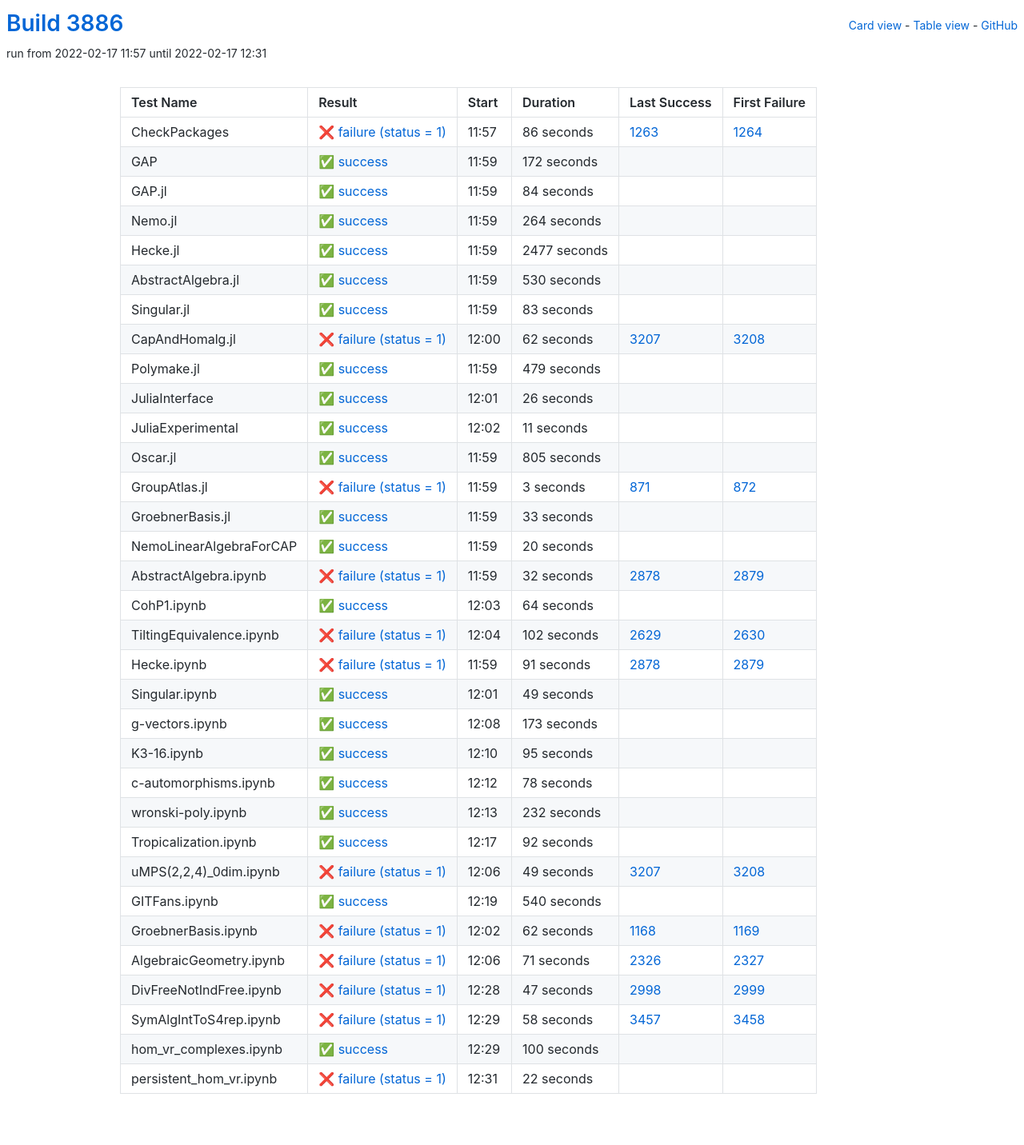
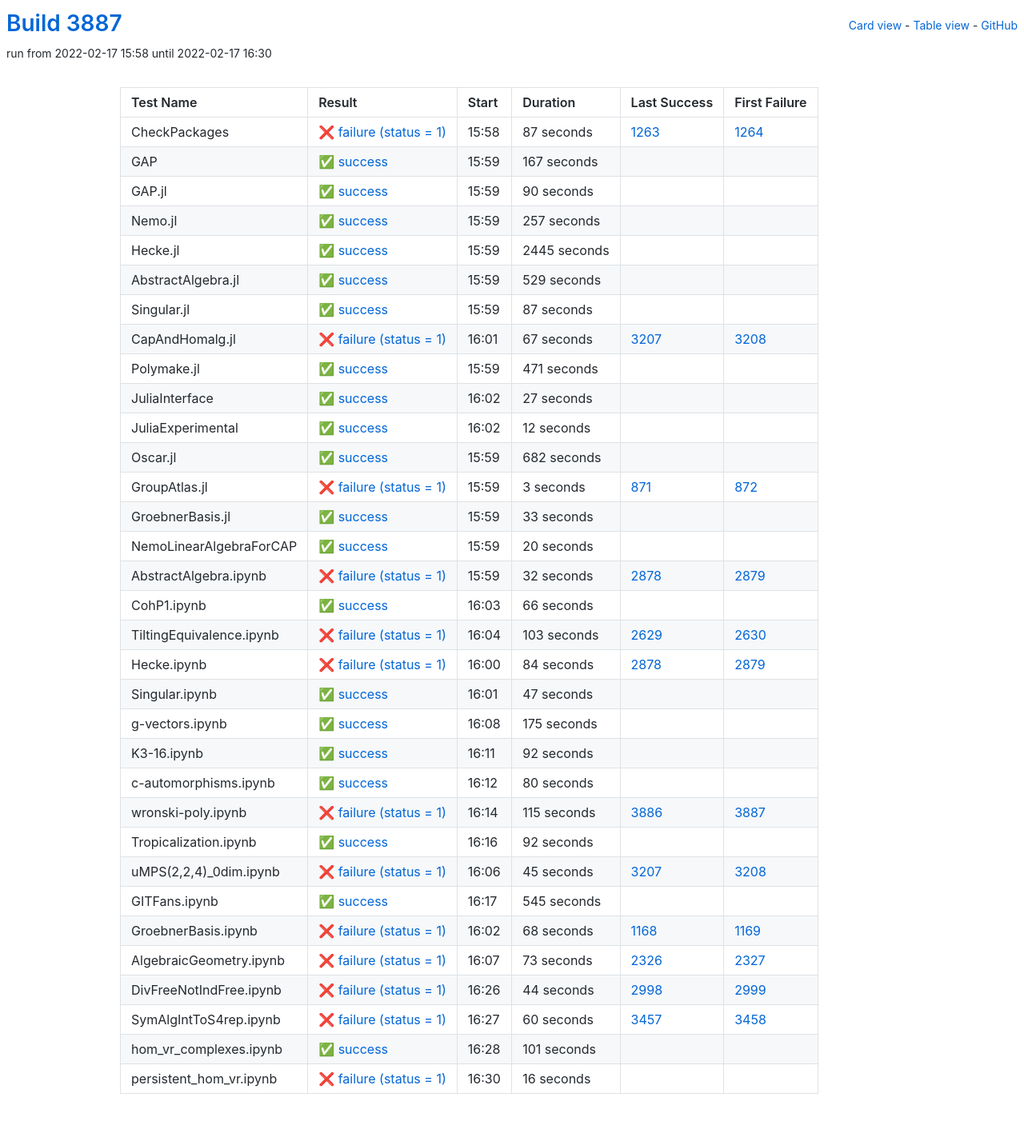
Before and after one commit to oscar-system/oscar-ci-status-stable, a Jekyll site: the page built from table.html, in a window 1280 px wide. Shown: the whole page at 80% size. Built offline with Jekyll 4.4.1, drawn with Linux system fonts in a browser that asks for light colours.

Commit message:
Build #3887

```diff
--- a/_data/ci.yml
+++ b/_data/ci.yml
@@ -1,6 +1,6 @@
 ---
-build: 3886
-build_url: https://oscarci.mathematik.uni-kl.de/job/oscar-stable/3886/
+build: 3887
+build_url: https://oscarci.mathematik.uni-kl.de/job/oscar-stable/3887/
 job: oscar-stable
 organization: oscar-system
 repo: oscar-ci-status-stable
@@ -8,152 +8,152 @@ repourl: https://github.com/oscar-system/oscar-ci-status-stable
 tests:
 - name: CheckPackages
   id: checkpackages
-  log: https://oscarci.mathematik.uni-kl.de/job/oscar-stable/3886/artifact/logs/build-3886/CheckPackages.log
-  start: 2022-02-17 11:57
+  log: https://oscarci.mathematik.uni-kl.de/job/oscar-stable/3887/artifact/logs/build-3887/CheckPackages.log
+  start: 2022-02-17 15:58
   success: false
   exitcode: 1
   status: failure
-  duration: 86
+  duration: 87
   last_success: 1263
   last_success_url: https://oscarci.mathematik.uni-kl.de/job/oscar-stable/1263/
   first_failure: 1264
   first_failure_url: https://oscarci.mathematik.uni-kl.de/job/oscar-stable/1264/
 - name: GAP
   id: gap
-  log: https://oscarci.mathematik.uni-kl.de/job/oscar-stable/3886/artifact/logs/build-3886/GAP.log
-  start: 2022-02-17 11:59
+  log: https://oscarci.mathematik.uni-kl.de/job/oscar-stable/3887/artifact/logs/build-3887/GAP.log
+  start: 2022-02-17 15:59
   success: true
   exitcode: 0
   status: success
-  duration: 172
+  duration: 167
   last_success: false
   last_success_url:
   first_failure: false
   first_failure_url:
 - name: GAP.jl
   id: gap-jl
-  log: https://oscarci.mathematik.uni-kl.de/job/oscar-stable/3886/artifact/logs/build-3886/GAP.jl.log
-  start: 2022-02-17 11:59
+  log: https://oscarci.mathematik.uni-kl.de/job/oscar-stable/3887/artifact/logs/build-3887/GAP.jl.log
+  start: 2022-02-17 15:59
   success: true
   exitcode: 0
   status: success
-  duration: 84
+  duration: 90
   last_success: false
   last_success_url:
   first_failure: false
   first_failure_url:
 - name: Nemo.jl
   id: nemo-jl
-  log: https://oscarci.mathematik.uni-kl.de/job/oscar-stable/3886/artifact/logs/build-3886/Nemo.jl.log
-  start: 2022-02-17 11:59
+  log: https://oscarci.mathematik.uni-kl.de/job/oscar-stable/3887/artifact/logs/build-3887/Nemo.jl.log
+  start: 2022-02-17 15:59
   success: true
   exitcode: 0
   status: success
-  duration: 264
+  duration: 257
   last_success: false
   last_success_url:
   first_failure: false
   first_failure_url:
 - name: Hecke.jl
   id: hecke-jl
-  log: https://oscarci.mathematik.uni-kl.de/job/oscar-stable/3886/artifact/logs/build-3886/Hecke.jl.log
-  start: 2022-02-17 11:59
+  log: https://oscarci.mathematik.uni-kl.de/job/oscar-stable/3887/artifact/logs/build-3887/Hecke.jl.log
+  start: 2022-02-17 15:59
   success: true
   exitcode: 0
   status: success
-  duration: 2477
+  duration: 2445
   last_success: false
   last_success_url:
   first_failure: false
   first_failure_url:
 - name: AbstractAlgebra.jl
   id: abstractalgebra-jl
-  log: https://oscarci.mathematik.uni-kl.de/job/oscar-stable/3886/artifact/logs/build-3886/AbstractAlgebra.jl.log
-  start: 2022-02-17 11:59
+  log: https://oscarci.mathematik.uni-kl.de/job/oscar-stable/3887/artifact/logs/build-3887/AbstractAlgebra.jl.log
+  start: 2022-02-17 15:59
   success: true
   exitcode: 0
   status: success
-  duration: 530
+  duration: 529
   last_success: false
   last_success_url:
   first_failure: false
   first_failure_url:
 - name: Singular.jl
   id: singular-jl
-  log: https://oscarci.mathematik.uni-kl.de/job/oscar-stable/3886/artifact/logs/build-3886/Singular.jl.log
-  start: 2022-02-17 11:59
+  log: https://oscarci.mathematik.uni-kl.de/job/oscar-stable/3887/artifact/logs/build-3887/Singular.jl.log
+  start: 2022-02-17 15:59
   success: true
   exitcode: 0
   status: success
-  duration: 83
+  duration: 87
   last_success: false
   last_success_url:
   first_failure: false
   first_failure_url:
 - name: CapAndHomalg.jl
   id: capandhomalg-jl
-  log: https://oscarci.mathematik.uni-kl.de/job/oscar-stable/3886/artifact/logs/build-3886/CapAndHomalg.jl.log
-  start: 2022-02-17 12:00
+  log: https://oscarci.mathematik.uni-kl.de/job/oscar-stable/3887/artifact/logs/build-3887/CapAndHomalg.jl.log
+  start: 2022-02-17 16:01
   success: false
   exitcode: 1
   status: failure
-  duration: 62
+  duration: 67
   last_success: 3207
   last_success_url: https://oscarci.mathematik.uni-kl.de/job/oscar-stable/3207/
   first_failure: 3208
   first_failure_url: https://oscarci.mathematik.uni-kl.de/job/oscar-stable/3208/
 - name: Polymake.jl
   id: polymake-jl
-  log: https://oscarci.mathematik.uni-kl.de/job/oscar-stable/3886/artifact/logs/build-3886/Polymake.jl.log
-  start: 2022-02-17 11:59
+  log: https://oscarci.mathematik.uni-kl.de/job/oscar-stable/3887/artifact/logs/build-3887/Polymake.jl.log
+  start: 2022-02-17 15:59
   success: true
   exitcode: 0
   status: success
-  duration: 479
+  duration: 471
   last_success: false
   last_success_url:
   first_failure: false
   first_failure_url:
 - name: JuliaInterface
   id: juliainterface
-  log: https://oscarci.mathematik.uni-kl.de/job/oscar-stable/3886/artifact/logs/build-3886/JuliaInterface.log
-  start: 2022-02-17 12:01
+  log: https://oscarci.mathematik.uni-kl.de/job/oscar-stable/3887/artifact/logs/build-3887/JuliaInterface.log
+  start: 2022-02-17 16:02
   success: true
   exitcode: 0
   status: success
-  duration: 26
+  duration: 27
   last_success: false
   last_success_url:
   first_failure: false
   first_failure_url:
 - name: JuliaExperimental
   id: juliaexperimental
-  log: https://oscarci.mathematik.uni-kl.de/job/oscar-stable/3886/artifact/logs/build-3886/JuliaExperimental.log
-  start: 2022-02-17 12:02
+  log: https://oscarci.mathematik.uni-kl.de/job/oscar-stable/3887/artifact/logs/build-3887/JuliaExperimental.log
+  start: 2022-02-17 16:02
   success: true
   exitcode: 0
   status: success
-  duration: 11
+  duration: 12
   last_success: false
   last_success_url:
   first_failure: false
   first_failure_url:
 - name: Oscar.jl
   id: oscar-jl
-  log: https://oscarci.mathematik.uni-kl.de/job/oscar-stable/3886/artifact/logs/build-3886/Oscar.jl.log
-  start: 2022-02-17 11:59
+  log: https://oscarci.mathematik.uni-kl.de/job/oscar-stable/3887/artifact/logs/build-3887/Oscar.jl.log
+  start: 2022-02-17 15:59
   success: true
   exitcode: 0
   status: success
-  duration: 805
+  duration: 682
   last_success: false
   last_success_url:
   first_failure: false
   first_failure_url:
 - name: GroupAtlas.jl
   id: groupatlas-jl
-  log: https://oscarci.mathematik.uni-kl.de/job/oscar-stable/3886/artifact/logs/build-3886/GroupAtlas.jl.log
-  start: 2022-02-17 11:59
+  log: https://oscarci.mathematik.uni-kl.de/job/oscar-stable/3887/artifact/logs/build-3887/GroupAtlas.jl.log
+  start: 2022-02-17 15:59
   success: false
   exitcode: 1
   status: failure
@@ -164,8 +164,8 @@ tests:
   first_failure_url: https://oscarci.mathematik.uni-kl.de/job/oscar-stable/872/
 - name: GroebnerBasis.jl
   id: groebnerbasis-jl
-  log: https://oscarci.mathematik.uni-kl.de/job/oscar-stable/3886/artifact/logs/build-3886/GroebnerBasis.jl.log
-  start: 2022-02-17 11:59
+  log: https://oscarci.mathematik.uni-kl.de/job/oscar-stable/3887/artifact/logs/build-3887/GroebnerBasis.jl.log
+  start: 2022-02-17 15:59
   success: true
   exitcode: 0
   status: success
@@ -176,8 +176,8 @@ tests:
   first_failure_url:
 - name: NemoLinearAlgebraForCAP
   id: nemolinearalgebraforcap
-  log: https://oscarci.mathematik.uni-kl.de/job/oscar-stable/3886/artifact/logs/build-3886/NemoLinearAlgebraForCAP.log
-  start: 2022-02-17 11:59
+  log: https://oscarci.mathematik.uni-kl.de/job/oscar-stable/3887/artifact/logs/build-3887/NemoLinearAlgebraForCAP.log
+  start: 2022-02-17 15:59
   success: true
   exitcode: 0
   status: success
@@ -188,8 +188,8 @@ tests:
   first_failure_url:
 - name: AbstractAlgebra.ipynb
   id: abstractalgebra-ipynb
-  log: https://oscarci.mathematik.uni-kl.de/job/oscar-stable/3886/artifact/logs/build-3886/AbstractAlgebra.ipynb.log
-  start: 2022-02-17 11:59
+  log: https://oscarci.mathematik.uni-kl.de/job/oscar-stable/3887/artifact/logs/build-3887/AbstractAlgebra.ipynb.log
+  start: 2022-02-17 15:59
   success: false
   exitcode: 1
   status: failure
@@ -200,104 +200,104 @@ tests:
   first_failure_url: https://oscarci.mathematik.uni-kl.de/job/oscar-stable/2879/
 - name: CohP1.ipynb
   id: cohp1-ipynb
-  log: https://oscarci.mathematik.uni-kl.de/job/oscar-stable/3886/artifact/logs/build-3886/CohP1.ipynb.log
-  start: 2022-02-17 12:03
+  log: https://oscarci.mathematik.uni-kl.de/job/oscar-stable/3887/artifact/logs/build-3887/CohP1.ipynb.log
+  start: 2022-02-17 16:03
   success: true
   exitcode: 0
   status: success
-  duration: 64
+  duration: 66
   last_success: false
   last_success_url:
   first_failure: false
   first_failure_url:
 - name: TiltingEquivalence.ipynb
   id: tiltingequivalence-ipynb
-  log: https://oscarci.mathematik.uni-kl.de/job/oscar-stable/3886/artifact/logs/build-3886/TiltingEquivalence.ipynb.log
-  start: 2022-02-17 12:04
+  log: https://oscarci.mathematik.uni-kl.de/job/oscar-stable/3887/artifact/logs/build-3887/TiltingEquivalence.ipynb.log
+  start: 2022-02-17 16:04
   success: false
   exitcode: 1
   status: failure
-  duration: 102
+  duration: 103
   last_success: 2629
   last_success_url: https://oscarci.mathematik.uni-kl.de/job/oscar-stable/2629/
   first_failure: 2630
   first_failure_url: https://oscarci.mathematik.uni-kl.de/job/oscar-stable/2630/
 - name: Hecke.ipynb
   id: hecke-ipynb
-  log: https://oscarci.mathematik.uni-kl.de/job/oscar-stable/3886/artifact/logs/build-3886/Hecke.ipynb.log
-  start: 2022-02-17 11:59
+  log: https://oscarci.mathematik.uni-kl.de/job/oscar-stable/3887/artifact/logs/build-3887/Hecke.ipynb.log
+  start: 2022-02-17 16:00
   success: false
   exitcode: 1
   status: failure
-  duration: 91
+  duration: 84
   last_success: 2878
   last_success_url: https://oscarci.mathematik.uni-kl.de/job/oscar-stable/2878/
   first_failure: 2879
   first_failure_url: https://oscarci.mathematik.uni-kl.de/job/oscar-stable/2879/
 - name: Singular.ipynb
   id: singular-ipynb
-  log: https://oscarci.mathematik.uni-kl.de/job/oscar-stable/3886/artifact/logs/build-3886/Singular.ipynb.log
-  start: 2022-02-17 12:01
+  log: https://oscarci.mathematik.uni-kl.de/job/oscar-stable/3887/artifact/logs/build-3887/Singular.ipynb.log
+  start: 2022-02-17 16:01
   success: true
   exitcode: 0
   status: success
-  duration: 49
+  duration: 47
   last_success: false
   last_success_url:
   first_failure: false
   first_failure_url:
 - name: g-vectors.ipynb
   id: g-vectors-ipynb
-  log: https://oscarci.mathematik.uni-kl.de/job/oscar-stable/3886/artifact/logs/build-3886/g-vectors.ipynb.log
-  start: 2022-02-17 12:08
+  log: https://oscarci.mathematik.uni-kl.de/job/oscar-stable/3887/artifact/logs/build-3887/g-vectors.ipynb.log
+  start: 2022-02-17 16:08
   success: true
   exitcode: 0
   status: success
-  duration: 173
+  duration: 175
   last_success: false
   last_success_url:
   first_failure: false
   first_failure_url:
 - name: K3-16.ipynb
   id: k3-16-ipynb
-  log: https://oscarci.mathematik.uni-kl.de/job/oscar-stable/3886/artifact/logs/build-3886/K3-16.ipynb.log
-  start: 2022-02-17 12:10
+  log: https://oscarci.mathematik.uni-kl.de/job/oscar-stable/3887/artifact/logs/build-3887/K3-16.ipynb.log
+  start: 2022-02-17 16:11
   success: true
   exitcode: 0
   status: success
-  duration: 95
+  duration: 92
   last_success: false
   last_success_url:
   first_failure: false
   first_failure_url:
 - name: c-automorphisms.ipynb
   id: c-automorphisms-ipynb
-  log: https://oscarci.mathematik.uni-kl.de/job/oscar-stable/3886/artifact/logs/build-3886/c-automorphisms.ipynb.log
-  start: 2022-02-17 12:12
+  log: https://oscarci.mathematik.uni-kl.de/job/oscar-stable/3887/artifact/logs/build-3887/c-automorphisms.ipynb.log
+  start: 2022-02-17 16:12
   success: true
   exitcode: 0
   status: success
-  duration: 78
+  duration: 80
   last_success: false
   last_success_url:
   first_failure: false
   first_failure_url:
 - name: wronski-poly.ipynb
   id: wronski-poly-ipynb
-  log: https://oscarci.mathematik.uni-kl.de/job/oscar-stable/3886/artifact/logs/build-3886/wronski-poly.ipynb.log
-  start: 2022-02-17 12:13
-  success: true
-  exitcode: 0
-  status: success
-  duration: 232
-  last_success: false
-  last_success_url:
-  first_failure: false
-  first_failure_url:
+  log: https://oscarci.mathematik.uni-kl.de/job/oscar-stable/3887/artifact/logs/build-3887/wronski-poly.ipynb.log
+  start: 2022-02-17 16:14
+  success: false
+  exitcode: 1
+  status: failure
+  duration: 115
+  last_success: 3886
+  last_success_url: https://oscarci.mathematik.uni-kl.de/job/oscar-stable/3886/
+  first_failure: 3887
+  first_failure_url: https://oscarci.mathematik.uni-kl.de/job/oscar-stable/3887/
 - name: Tropicalization.ipynb
   id: tropicalization-ipynb
-  log: https://oscarci.mathematik.uni-kl.de/job/oscar-stable/3886/artifact/logs/build-3886/Tropicalization.ipynb.log
-  start: 2022-02-17 12:17
+  log: https://oscarci.mathematik.uni-kl.de/job/oscar-stable/3887/artifact/logs/build-3887/Tropicalization.ipynb.log
+  start: 2022-02-17 16:16
   success: true
   exitcode: 0
   status: success
@@ -308,96 +308,96 @@ tests:
   first_failure_url:
 - name: uMPS(2,2,4)_0dim.ipynb
   id: umps-2-2-4-0dim-ipynb
-  log: https://oscarci.mathematik.uni-kl.de/job/oscar-stable/3886/artifact/logs/build-3886/uMPS-2-2-4-_0dim.ipynb.log
-  start: 2022-02-17 12:06
+  log: https://oscarci.mathematik.uni-kl.de/job/oscar-stable/3887/artifact/logs/build-3887/uMPS-2-2-4-_0dim.ipynb.log
+  start: 2022-02-17 16:06
   success: false
   exitcode: 1
   status: failure
-  duration: 49
+  duration: 45
   last_success: 3207
   last_success_url: https://oscarci.mathematik.uni-kl.de/job/oscar-stable/3207/
   first_failure: 3208
   first_failure_url: https://oscarci.mathematik.uni-kl.de/job/oscar-stable/3208/
 - name: GITFans.ipynb
   id: gitfans-ipynb
-  log: https://oscarci.mathematik.uni-kl.de/job/oscar-stable/3886/artifact/logs/build-3886/GITFans.ipynb.log
-  start: 2022-02-17 12:19
+  log: https://oscarci.mathematik.uni-kl.de/job/oscar-stable/3887/artifact/logs/build-3887/GITFans.ipynb.log
+  start: 2022-02-17 16:17
   success: true
   exitcode: 0
   status: success
-  duration: 540
+  duration: 545
   last_success: false
   last_success_url:
   first_failure: false
   first_failure_url:
 - name: GroebnerBasis.ipynb
   id: groebnerbasis-ipynb
-  log: https://oscarci.mathematik.uni-kl.de/job/oscar-stable/3886/artifact/logs/build-3886/GroebnerBasis.ipynb.log
-  start: 2022-02-17 12:02
+  log: https://oscarci.mathematik.uni-kl.de/job/oscar-stable/3887/artifact/logs/build-3887/GroebnerBasis.ipynb.log
+  start: 2022-02-17 16:02
   success: false
   exitcode: 1
   status: failure
-  duration: 62
+  duration: 68
   last_success: 1168
   last_success_url: https://oscarci.mathematik.uni-kl.de/job/oscar-stable/1168/
   first_failure: 1169
   first_failure_url: https://oscarci.mathematik.uni-kl.de/job/oscar-stable/1169/
 - name: AlgebraicGeometry.ipynb
   id: algebraicgeometry-ipynb
-  log: https://oscarci.mathematik.uni-kl.de/job/oscar-stable/3886/artifact/logs/build-3886/AlgebraicGeometry.ipynb.log
-  start: 2022-02-17 12:06
+  log: https://oscarci.mathematik.uni-kl.de/job/oscar-stable/3887/artifact/logs/build-3887/AlgebraicGeometry.ipynb.log
+  start: 2022-02-17 16:07
   success: false
   exitcode: 1
   status: failure
-  duration: 71
+  duration: 73
   last_success: 2326
   last_success_url: https://oscarci.mathematik.uni-kl.de/job/oscar-stable/2326/
   first_failure: 2327
   first_failure_url: https://oscarci.mathematik.uni-kl.de/job/oscar-stable/2327/
 - name: DivFreeNotIndFree.ipynb
   id: divfreenotindfree-ipynb
-  log: https://oscarci.mathematik.uni-kl.de/job/oscar-stable/3886/artifact/logs/build-3886/DivFreeNotIndFree.ipynb.log
-  start: 2022-02-17 12:28
+  log: https://oscarci.mathematik.uni-kl.de/job/oscar-stable/3887/artifact/logs/build-3887/DivFreeNotIndFree.ipynb.log
+  start: 2022-02-17 16:26
   success: false
   exitcode: 1
   status: failure
-  duration: 47
+  duration: 44
   last_success: 2998
   last_success_url: https://oscarci.mathematik.uni-kl.de/job/oscar-stable/2998/
   first_failure: 2999
   first_failure_url: https://oscarci.mathematik.uni-kl.de/job/oscar-stable/2999/
 - name: SymAlgIntToS4rep.ipynb
   id: symalginttos4rep-ipynb
-  log: https://oscarci.mathematik.uni-kl.de/job/oscar-stable/3886/artifact/logs/build-3886/SymAlgIntToS4rep.ipynb.log
-  start: 2022-02-17 12:29
+  log: https://oscarci.mathematik.uni-kl.de/job/oscar-stable/3887/artifact/logs/build-3887/SymAlgIntToS4rep.ipynb.log
+  start: 2022-02-17 16:27
   success: false
   exitcode: 1
   status: failure
-  duration: 58
+  duration: 60
   last_success: 3457
   last_success_url: https://oscarci.mathematik.uni-kl.de/job/oscar-stable/3457/
   first_failure: 3458
   first_failure_url: https://oscarci.mathematik.uni-kl.de/job/oscar-stable/3458/
 - name: hom_vr_complexes.ipynb
   id: hom-vr-complexes-ipynb
-  log: https://oscarci.mathematik.uni-kl.de/job/oscar-stable/3886/artifact/logs/build-3886/hom_vr_complexes.ipynb.log
-  start: 2022-02-17 12:29
+  log: https://oscarci.mathematik.uni-kl.de/job/oscar-stable/3887/artifact/logs/build-3887/hom_vr_complexes.ipynb.log
+  start: 2022-02-17 16:28
   success: true
   exitcode: 0
   status: success
-  duration: 100
+  duration: 101
   last_success: false
   last_success_url:
   first_failure: false
   first_failure_url:
 - name: persistent_hom_vr.ipynb
   id: persistent-hom-vr-ipynb
-  log: https://oscarci.mathematik.uni-kl.de/job/oscar-stable/3886/artifact/logs/build-3886/persistent_hom_vr.ipynb.log
-  start: 2022-02-17 12:31
+  log: https://oscarci.mathematik.uni-kl.de/job/oscar-stable/3887/artifact/logs/build-3887/persistent_hom_vr.ipynb.log
+  start: 2022-02-17 16:30
   success: false
   exitcode: 1
   status: failure
-  duration: 22
+  duration: 16
   last_success: false
   last_success_url:
   first_failure: false
```
Also changed, not shown: README.md.
